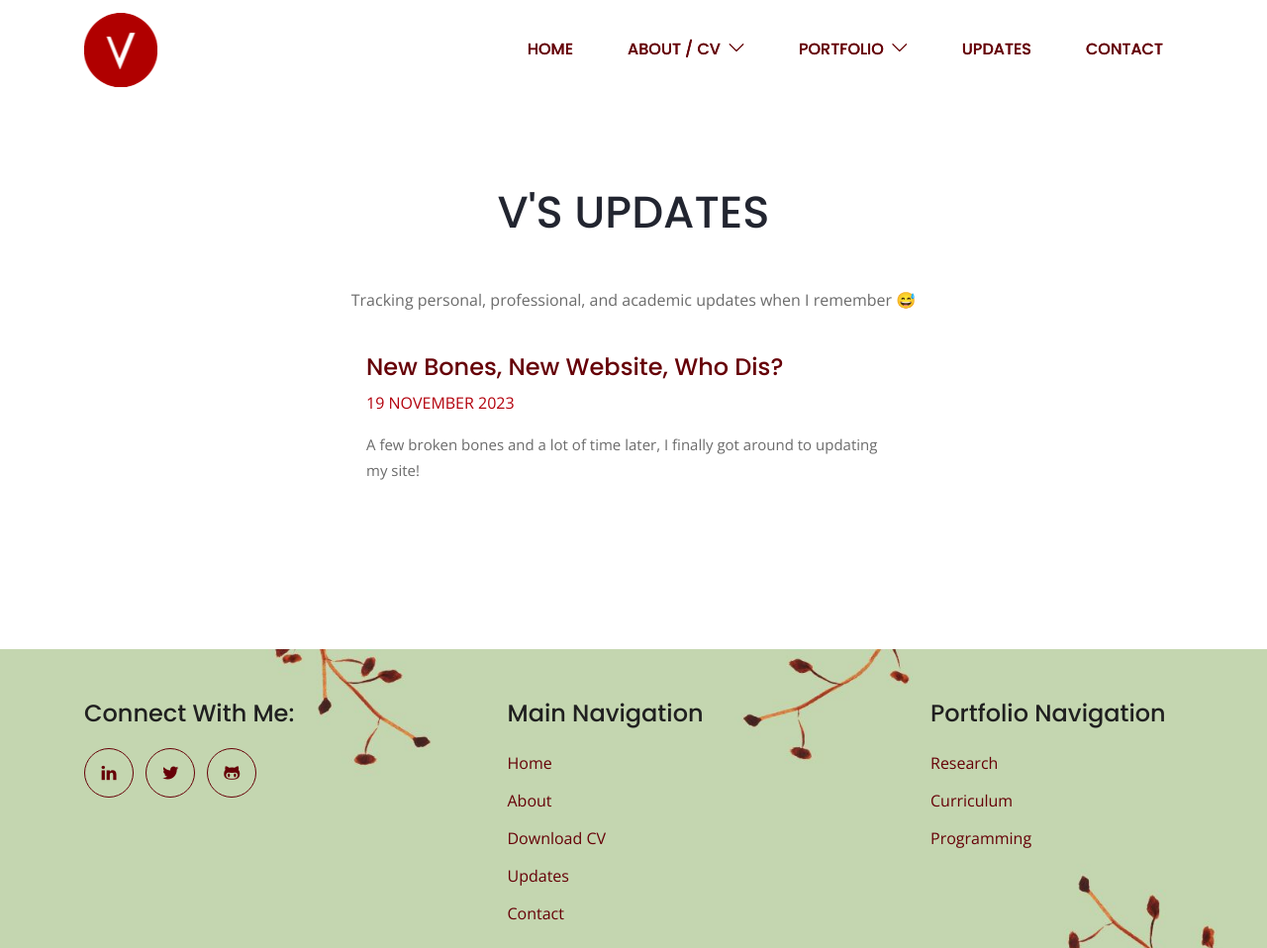
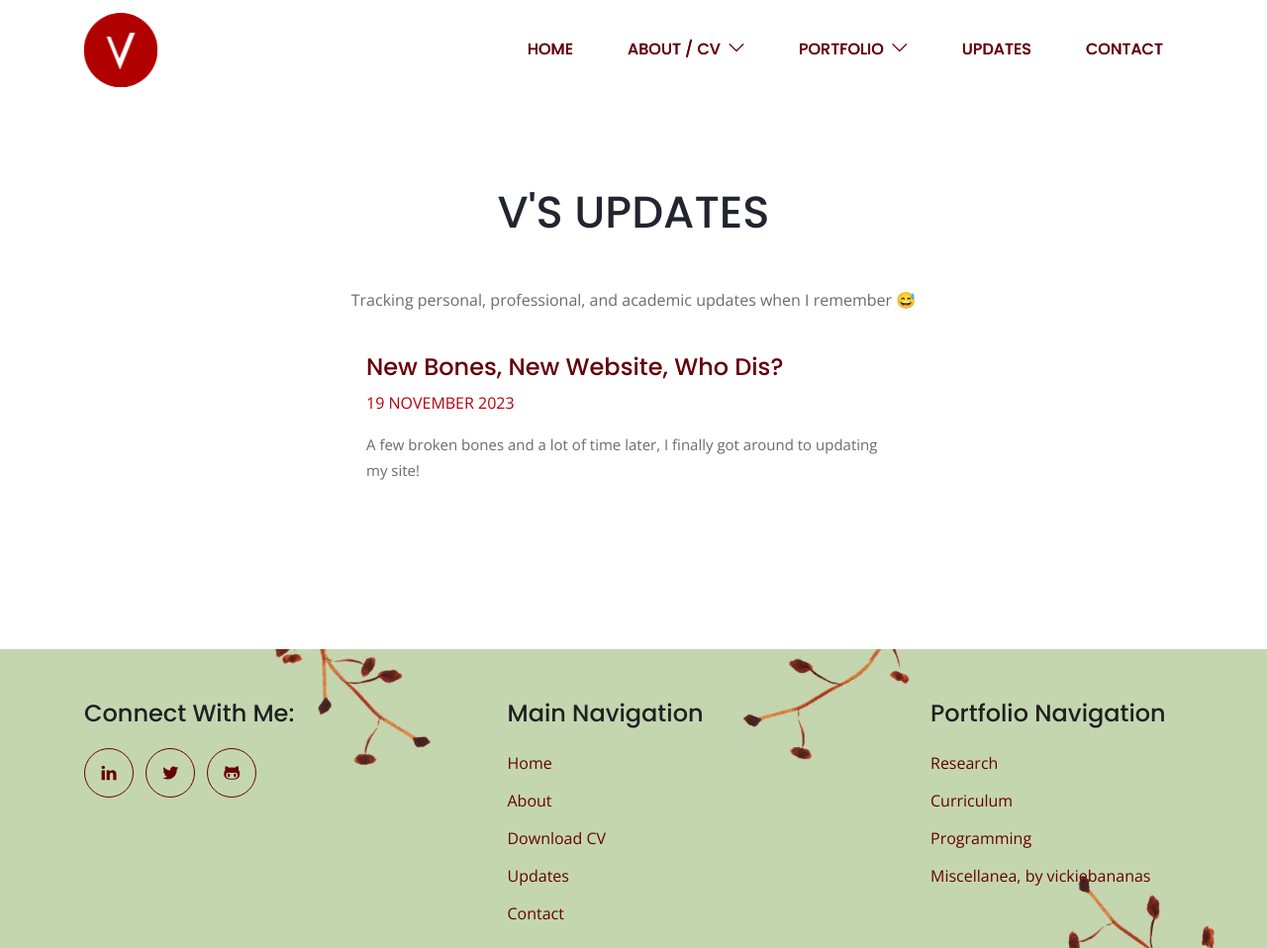
Before and after one commit to vickiebananas/vickiebananas.github.io, a Jekyll site: the page built from updates.html, in a window 1280 px wide and 958 px high. Shown: the whole window at 99% size. Built offline with Jekyll 4.4.1, drawn with Linux system fonts in a browser that asks for light colours.

Commit message:
added miscellanea link

```diff
--- a/_data/navigation.yml
+++ b/_data/navigation.yml
@@ -18,6 +18,8 @@ main:
         url: /curriculum
       - name: Programming
         url: /programming
+      - name: Miscellanea, by vickiebananas
+        url: https://vickiebananas.square.site
   - name: Updates
     url: /updates
   - name: Contact
@@ -43,6 +45,8 @@ portfoliofooter:
     url: /curriculum
   - name: Programming
     url: /programming
+  - name: Miscellanea, by vickiebananas
+    url: https://vickiebananas.square.site
 
 ############## Bottom menu ###############
 # bottom:
--- a/assets/scss/templates/_footer.scss
+++ b/assets/scss/templates/_footer.scss
@@ -10,7 +10,7 @@
 			color: rgba(255,255,255,.7);
 			a{
 				color: rgba(255,255,255,.7);
-				text-transform: capitalize;
+				// text-transform: capitalize;
 			}
 		}
 	}
--- a/assets/scss/templates/_menu.scss
+++ b/assets/scss/templates/_menu.scss
@@ -64,7 +64,7 @@
       opacity: 0;
       right: 0px;
       transition: all .45s ease;
-      width: 250px;
+      width: 275px;
 
       @include desktop {
         display: none;
@@ -90,7 +90,7 @@
 }
 
 .dropdown-item {
-  padding: 9px 23px;
+  padding: 9px 5px;
   font-size: 14px;
   color: rgba(0, 0, 0, 0.8);
   text-transform: uppercase;
```
